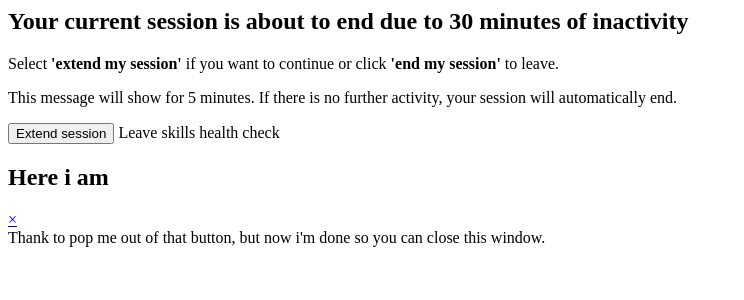
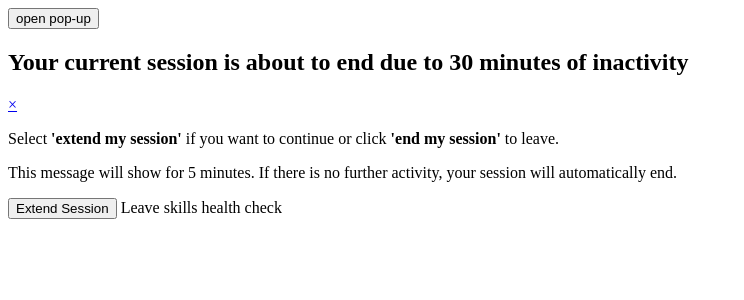
Before and after one commit to SkillsFundingAgency/dfc-app-skillshealthcheck, an ASP.NET Core app: template DFC.App.SkillsHealthCheck/Views/SessionTimeout/Body.cshtml in a window 1280 px wide. Shown: the top 300 px of the page, without its empty margins (0-744 px from the left). Run offline with ASP.NET Core 8, Linux system fonts and the light colour scheme; the template is opened without the code that fills it, so the values that code supplies are empty; the project's own start-up code is not run, and a stand-in starts its controllers and pages; some libraries are stand-ins or nearby versions.

Commit message:
Adding page content into working pop-up

```diff
--- a/DFC.App.SkillsHealthCheck/Views/SessionTimeout/Body.cshtml
+++ b/DFC.App.SkillsHealthCheck/Views/SessionTimeout/Body.cshtml
@@ -1,26 +1,25 @@
 @model DFC.App.SkillsHealthCheck.ViewModels.SessionTimout.BodyViewModel
 <div id="sessionEndPopup" class="popup-container">
    <div class="popup-content">
-      <div class="govuk-grid-row">
+      <button class="govuk-button button-start" data-module="govuk-button" href="#popup1">
+         open pop-up
+         </button>
+</div>
+
+<div id="popup1" class="overlay">
+	<div class="popup">
+		<h2 class="heading-m">Your current session is about to end due to 30 minutes of inactivity</h2>
+		<a class="close" href="#">&times;</a>
+		<div class="govuk-grid-row">
          <div class="govuk-grid-column-two-thirds">
-            <h2 class="heading-m">Your current session is about to end due to 30 minutes of inactivity</h2>
             <p>Select <b>'extend my session'</b> if you want to continue or click <b>'end my session'</b> to leave.</p>
             <p>This message will show for 5 minutes. If there is no further activity, your session will automatically end.</p>
          </div>
          <button class="govuk-button button-start" data-module="govuk-button" href="#popup1">
-         Extend session
+         Extend Session
          </button>
          <a class="govuk-link" href="@Model.HomePageUrl" rel="external">Leave skills health check</a>
       </div>
    </div>
-</div>
-
-<div id="popup1" class="overlay">
-	<div class="popup">
-		<h2>Here i am</h2>
-		<a class="close" href="#">&times;</a>
-		<div class="content">
-			Thank to pop me out of that button, but now i'm done so you can close this window.
-		</div>
 	</div>
 </div>
```
